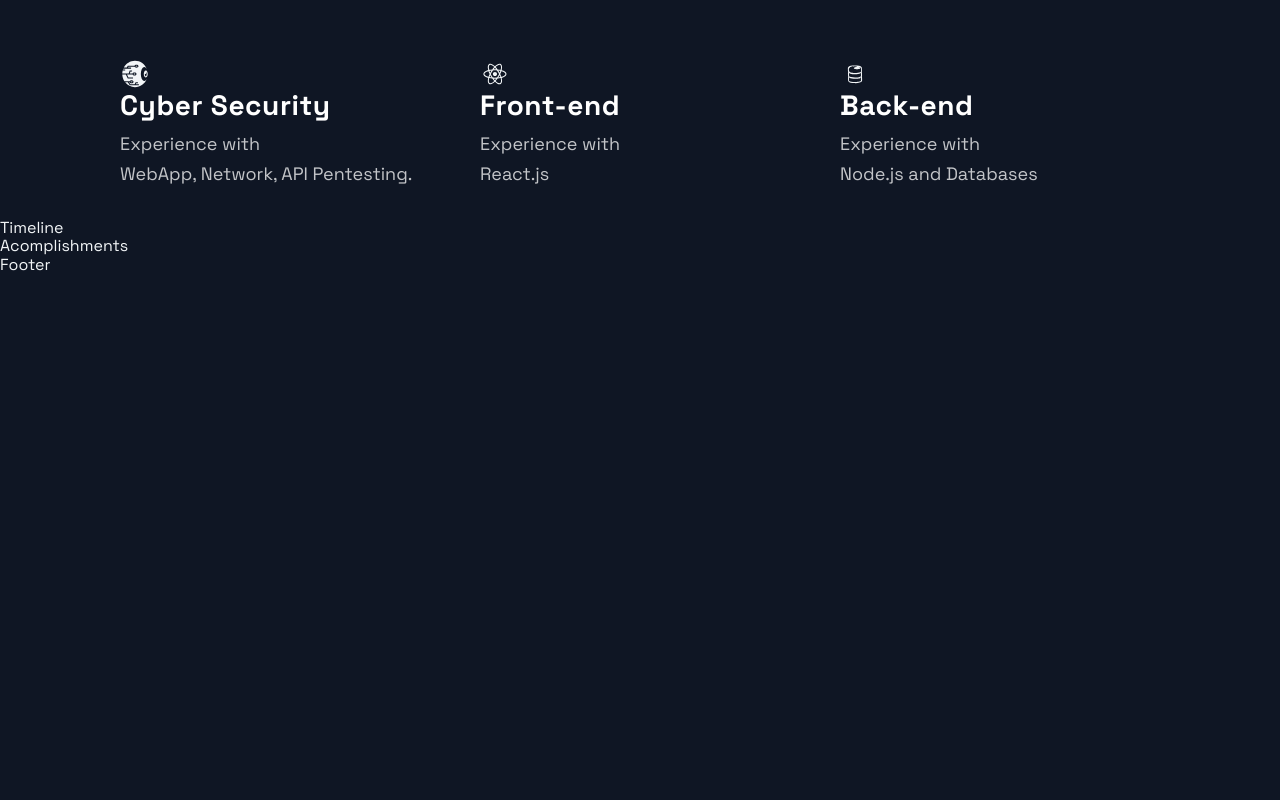
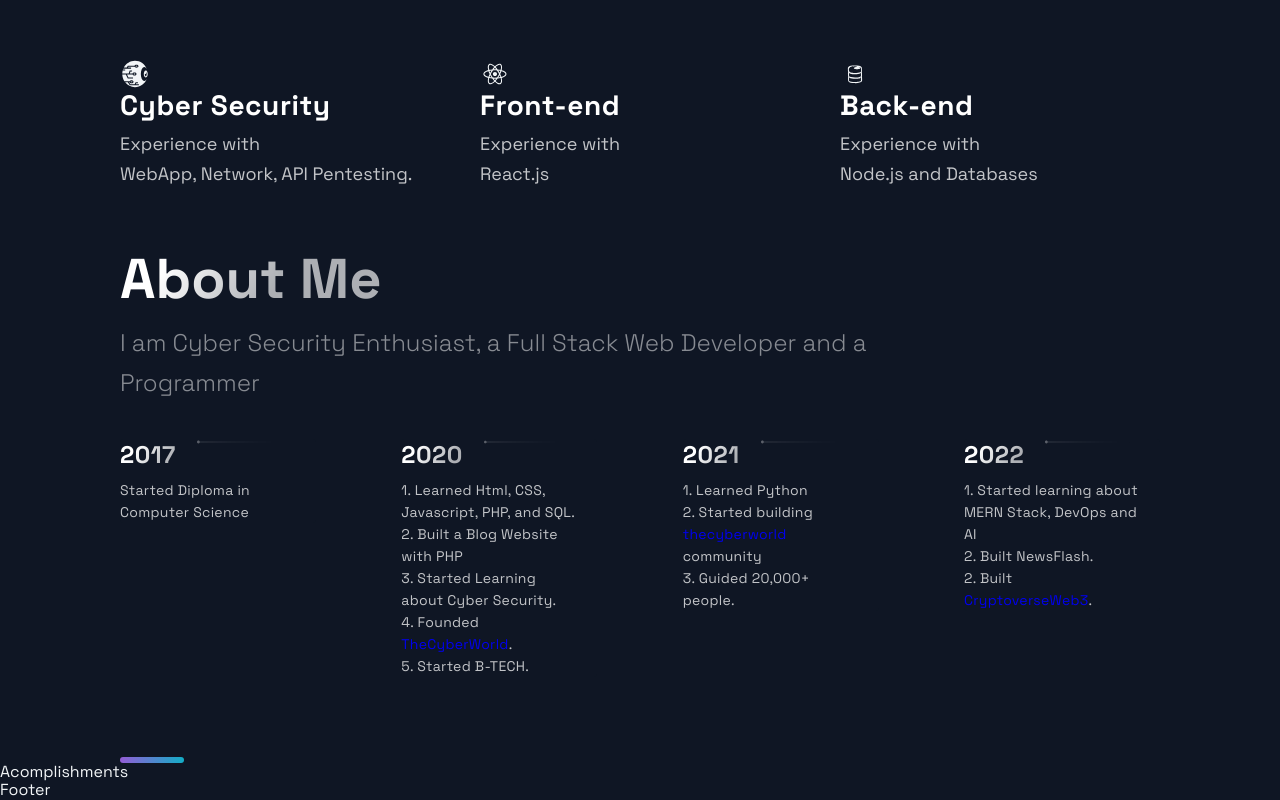
Before and after one commit to kabir0x23/Portfolio, a Next.js app: page / in a window 1280 px wide. Shown: the part 1900-2700 px from the top of the page. Before the commit the page ends 2175 px from the top, so only its background shows below. Built offline with nearby package versions, Linux system fonts and the light colour scheme.

Commit message:
Update TimeLine.js

```diff
--- a/src/components/TimeLine/TimeLine.js
+++ b/src/components/TimeLine/TimeLine.js
@@ -1,52 +1,123 @@
-import React, { useState, useRef, useEffect } from 'react';
+import React, {useState, useRef, useEffect} from 'react';
 
-import { CarouselButton, CarouselButtonDot, CarouselButtons, CarouselContainer, CarouselItem, CarouselItemImg, CarouselItemText, CarouselItemTitle, CarouselMobileScrollNode } from './TimeLineStyles';
-import { Section, SectionDivider, SectionText, SectionTitle } from '../../styles/GlobalComponents';
-import { TimeLineData } from '../../constants/constants';
+import {CarouselButton, CarouselButtonDot, CarouselButtons, CarouselContainer, CarouselItem, CarouselItemImg, CarouselItemText, CarouselItemTitle, CarouselMobileScrollNode
+} from './TimeLineStyles';
+import {Section, SectionDivider, SectionText, SectionTitle} from '../../styles/GlobalComponents';
+import {TimeLineData} from '../../constants/constants';
 
 const TOTAL_CAROUSEL_COUNT = TimeLineData.length;
 
 const Timeline = () => {
-  // const [activeItem, setActiveItem] = useState(0);
-  // const carouselRef = useRef();
+    const [activeItem, setActiveItem] = useState(0);
+    const carouselRef = useRef();
 
-  // const scroll = (node, left) => {
-  //   return node.scrollTo({ left, behavior: 'smooth' });
-  // }
+    const scroll = (node, left) => {
+        return node.scrollTo({left, behavior: 'smooth'});
+    }
 
-  // const handleClick = (e, i) => {
-  //   e.preventDefault();
+    const handleClick = (e, i) => {
+        e.preventDefault();
 
-  //   if (carouselRef.current) {
-  //     const scrollLeft = Math.floor(carouselRef.current.scrollWidth * 0.7 * (i / TimeLineData.length));
+        if (carouselRef.current) {
+            const scrollLeft = Math.floor(carouselRef.current.scrollWidth * 0.7 * (i / TimeLineData.length));
 
-  //     scroll(carouselRef.current, scrollLeft);
-  //   }
-  // }
+            scroll(carouselRef.current, scrollLeft);
+        }
+    }
 
-  // const handleScroll = () => {
-  //   if (carouselRef.current) {
-  //     const index = Math.round((carouselRef.current.scrollLeft / (carouselRef.current.scrollWidth * 0.7)) * TimeLineData.length);
+    const handleScroll = () => {
+        if (carouselRef.current) {
+            const index = Math.round((carouselRef.current.scrollLeft / (carouselRef.current.scrollWidth * 0.7)) * TimeLineData.length);
 
-  //     setActiveItem(index);
-  //   }
-  // }
+            setActiveItem(index);
+        }
+    }
 
-  // // snap back to beginning of scroll when window is resized
-  // // avoids a bug where content is covered up if coming from smaller screen
-  // useEffect(() => {
-  //   const handleResize = () => {
-  //     scroll(carouselRef.current, 0);
-  //   }
+    // // snap back to beginning of scroll when window is resized
+    // // avoids a bug where content is covered up if coming from smaller screen
+    useEffect(() => {
+        const handleResize = () => {
+            scroll(carouselRef.current, 0);
+        }
 
-  //   window.addEventListener('resize', handleResize);
-  // }, []);
+        window.addEventListener('resize', handleResize);
+    }, []);
 
-  return (
-    <div>
-      Timeline
-    </div>
-  );
+    return (
+
+        <Section id={"about"}>
+            <SectionTitle>About Me</SectionTitle>
+            <SectionText>
+                I am Cyber Security Enthusiast, a Full Stack Web Developer and a Programmer
+            </SectionText>
+            <CarouselContainer ref={carouselRef} onScroll={handleScroll}>
+                <>
+                    {TimeLineData.map((item, index) => (
+                        <CarouselMobileScrollNode key={index} final={index === TOTAL_CAROUSEL_COUNT - 1}>
+                            <CarouselItem
+                                index={index}
+                                id={`carousel__item-${index}`}
+                                active={activeItem}
+                                onClick={(e) => handleClick}
+                            >
+                                <CarouselItemTitle>
+                                    {item.year}
+                                    <CarouselItemImg
+                                        width="208"
+                                        height="6"
+                                        viewBox="0 0 208 6"
+                                        fill="none"
+                                        xmlns="http://www.w3.org/2000/svg">
+                                        <path
+                                            fill-rule="evenodd"
+                                            clip-rule="evenodd"
+                                            d="M2.5 5.5C3.88071 5.5 5 4.38071 5 3V3.5L208 3.50002V2.50002L5 2.5V3C5 1.61929 3.88071 0.5 2.5 0.5C1.11929 0.5 0 1.61929 0 3C0 4.38071 1.11929 5.5 2.5 5.5Z"
+                                            fill="url(#paint0_linear)"
+                                            fill-opacity="0.33"
+                                        />
+                                        <defs>
+                                            <linearGradient
+                                                id="paint0_linear"
+                                                x1="-4.30412e-10"
+                                                y1="0.5"
+                                                x2="208"
+                                                y2="0.500295"
+                                                gradientUnits="userSpaceOnUse">
+                                                <stop stop-color="white"/>
+                                                <stop
+                                                    offset="0.79478"
+                                                    stop-color="white"
+                                                    stop-opacity="0"
+                                                />
+                                            </linearGradient>
+                                        </defs>
+                                    </CarouselItemImg>
+                                </CarouselItemTitle>
+                                <CarouselItemText>{item.text}</CarouselItemText>
+                            </CarouselItem>
+
+                        </CarouselMobileScrollNode>
+
+                    ))}
+                </>
+            </CarouselContainer>
+
+            <CarouselButtons>
+                {TimeLineData.map((item, index) => (
+                    <CarouselButton
+                        key={index}
+                        index={index}
+                        acive={{activeItem}}
+                        onClick={(e) => handleClick(e, index)}
+                        type="button"
+                    >
+                        <CarouselButtonDot active={activeItem}/>
+
+                    </CarouselButton>
+                ))}
+            </CarouselButtons>
+            <SectionDivider/>
+        </Section>);
 };
 
 export default Timeline;
```
